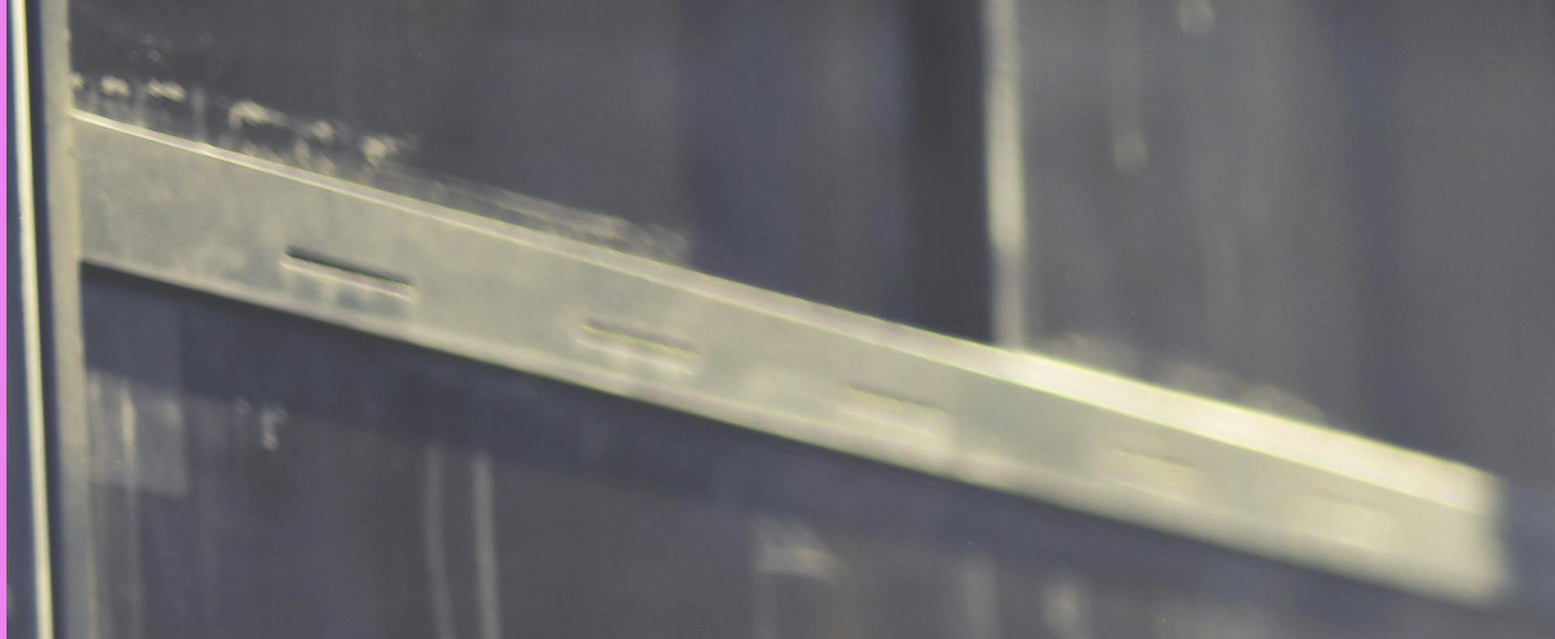
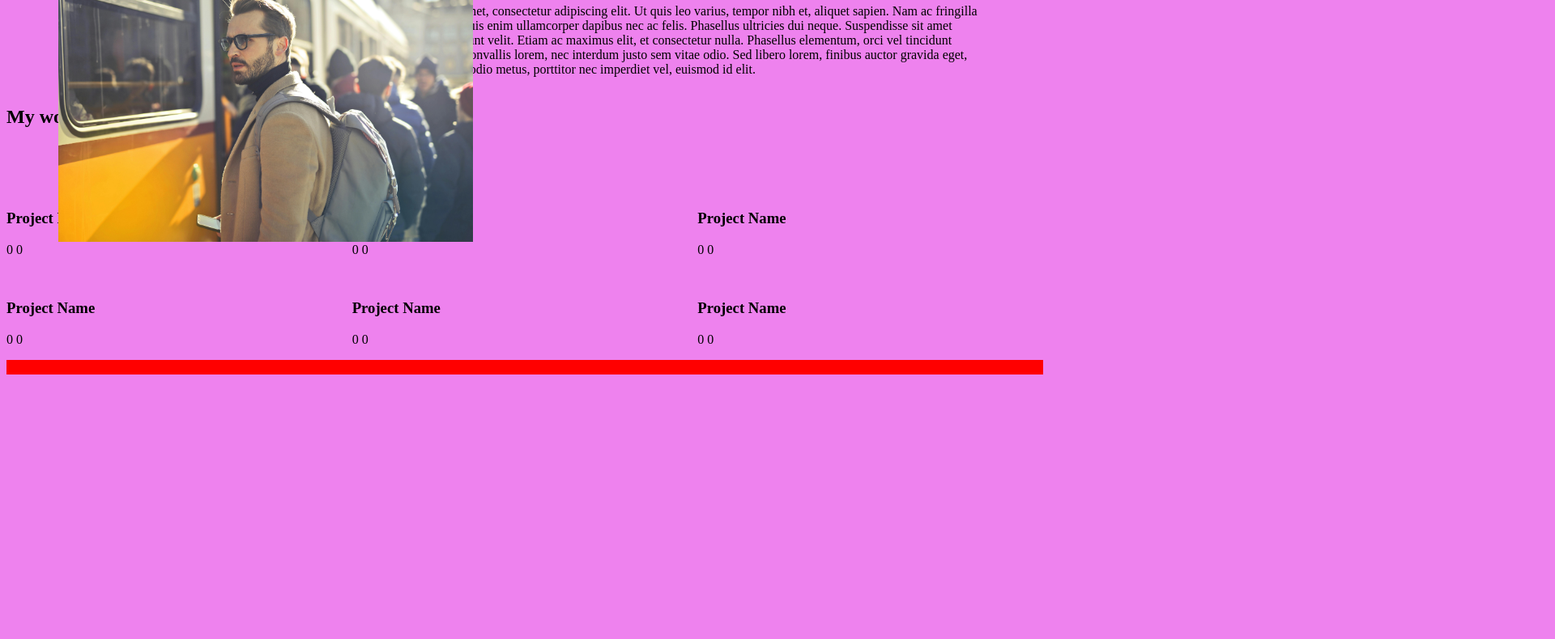
Before and after one commit to Big-Plato/homepage, a plain HTML site: page index.html in a window 1280 px wide. Shown: the part 70-860 px from the top of the page at 81% size, 1920 px wide, since content can reach past the window. After the commit the page ends 808 px from the top, so only its background shows below. Drawn offline with Linux system fonts and the light colour scheme.

Commit message:
boilerplate created in all sections except the footer section

```diff
--- a/index.html
+++ b/index.html
@@ -7,12 +7,12 @@
     <link rel="stylesheet" href="styles.css"
 </head>
 <body>
+    <main>
         <header>
             <img src="assets/img/pexels-olly.jpg" class="header-img" alt="">
             <div>
                 <h2>About me</h2>
-            <p class="">Lorem ipsum dolor sit amet, consectetur adipiscing elit. Ut quis leo varius, tempor nibh et, aliquet sapien. Nam ac fringilla neque. Donec ac tellus quis enim ullamcorper dapibus nec ac felis. Phasellus ultricies dui neque. Suspendisse sit amet pharetra turpis, ac tincidunt velit. Etiam ac maximus elit, et consectetur nulla. Phasellus elementum, orci vel tincidunt vestibulum, dolor risus convallis lorem, nec interdum justo sem vitae odio. Sed libero lorem, finibus auctor gravida eget, fringilla eget orci. Nunc odio metus, porttitor nec imperdiet vel, euismod id elit.
-
+                <p class="header-para">Lorem ipsum dolor sit amet, consectetur adipiscing elit. Ut quis leo varius, tempor nibh et, aliquet sapien. Nam ac fringilla neque. Donec ac tellus quis enim ullamcorper dapibus nec ac felis. Phasellus ultricies dui neque. Suspendisse sit amet pharetra turpis, ac tincidunt velit. Etiam ac maximus elit, et consectetur nulla. Phasellus elementum, orci vel tincidunt vestibulum, dolor risus convallis lorem, nec interdum justo sem vitae odio. Sed libero lorem, finibus auctor gravida eget, fringilla eget orci. Nunc odio metus, porttitor nec imperdiet vel, euismod id elit.
                 </p>
                 <div class="header-icons">
 
@@ -21,7 +21,87 @@
         </header>
 
         <section class="projects">
+            <h2>My work</h2>
 
+            <div class="project-card">
+                <img class="project-img">
+                <div class="project-content">
+                    <div class="project-name">
+                        <h3>Project Name</h3>
+                        <a>0</a>
+                        <a>0</a>
+                    </div>
+                    <p class="project-para"></p>
+                </div>
+            </div>
+
+            <div class="project-card">
+                <img class="project-img">
+                <div class="project-content">
+                    <div class="project-name">
+                        <h3>Project Name</h3>
+                        <a>0</a>
+                        <a>0</a>
+                    </div>
+                    <p class="project-para"></p>
+                </div>
+            </div>
+
+            <div class="project-card">
+                <img class="project-img">
+                <div class="project-content">
+                    <div class="project-name">
+                        <h3>Project Name</h3>
+                        <a>0</a>
+                        <a>0</a>
+                    </div>
+                    <p class="project-para"></p>
+                </div>
+            </div>
+
+            <div class="project-card">
+                <img class="project-img">
+                <div class="project-content">
+                    <div class="project-name">
+                        <h3>Project Name</h3>
+                        <a>0</a>
+                        <a>0</a>
+                    </div>
+                    <p class="project-para"></p>
+                </div>
+            </div>
+
+            <div class="project-card">
+                <img class="project-img">
+                <div class="project-content">
+                    <div class="project-name">
+                        <h3>Project Name</h3>
+                        <a>0</a>
+                        <a>0</a>
+                    </div>
+                    <p class="project-para"></p>
+                </div>
+            </div>
+
+            <div class="project-card">
+                <img class="project-img">
+                <div class="project-content">
+                    <div class="project-name">
+                        <h3>Project Name</h3>
+                        <a>0</a>
+                        <a>0</a>
+                    </div>
+                    <p class="project-para"></p>
+                </div>
+            </div>
         </section>
+
+        <footer>
+            <div class="footer-text">
+
+            </div>
+            <img>
+        </footer>
+    </main>
 </body>
 </html>
--- a/styles.css
+++ b/styles.css
@@ -1,3 +1,48 @@
+:root {
+
+}
+
+html {
+    margin: 0;
+    border: 0;
+    width: 100vw;
+    height: 100vh;
+}
+
 body {
+    width: inherit;
+    height: inherit;
     background-color: violet;
+    display: grid;
+    grid-template-rows: 1fr 3fr 2fr;
 }
+
+header {
+    width: 90%;
+    height: auto;
+    margin: auto;
+}
+
+.header-img {
+    position: absolute;
+    max-width: 40%;
+}
+
+.header-para {
+    margin-left: 350px;
+}
+
+footer {
+    background-color: red;
+    height: auto;
+}
+
+.projects {
+    display: grid;
+    grid-template-columns: 1fr 1fr 1fr;
+    grid-template-rows: 1fr 1fr 1fr;
+}
+
+.projects h2 {
+    grid-area: 1 / 1 / 1 / 4;
+}
```
Lines whose indentation alone changed are shown as unchanged.
